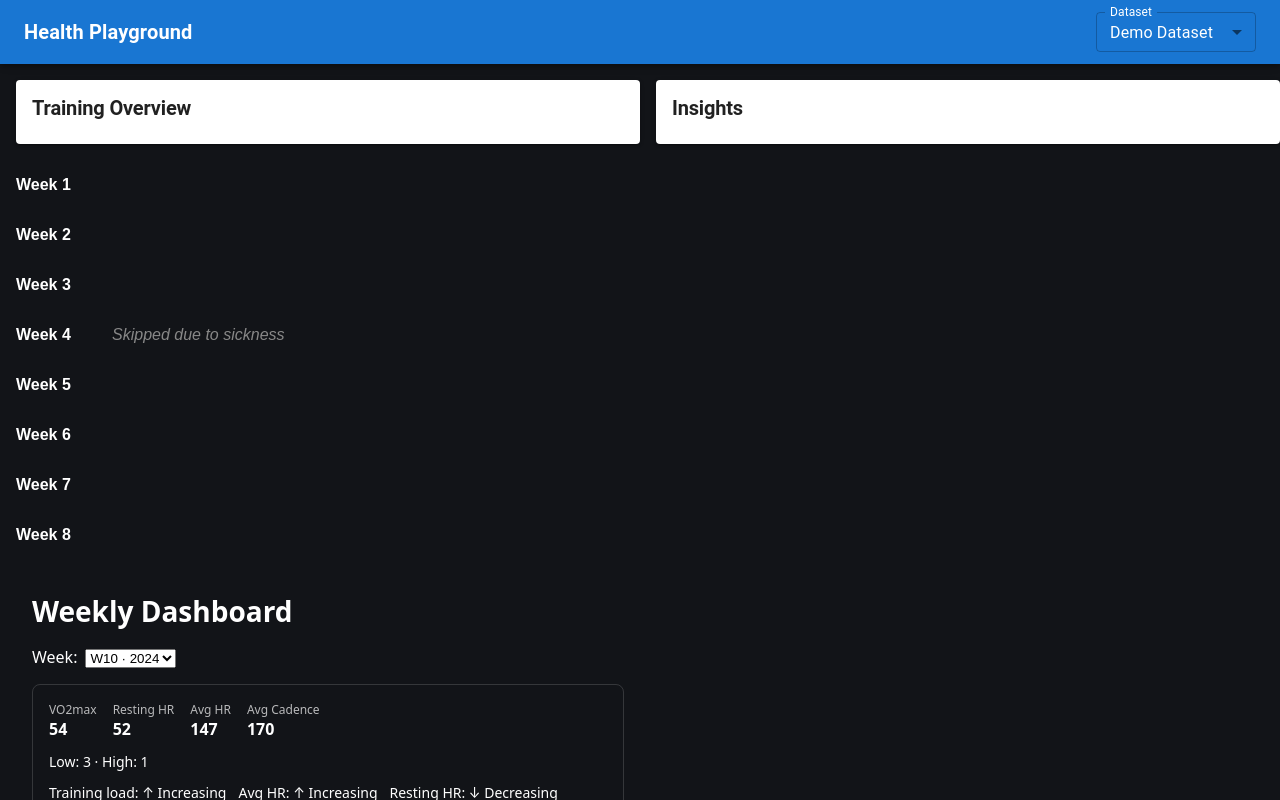
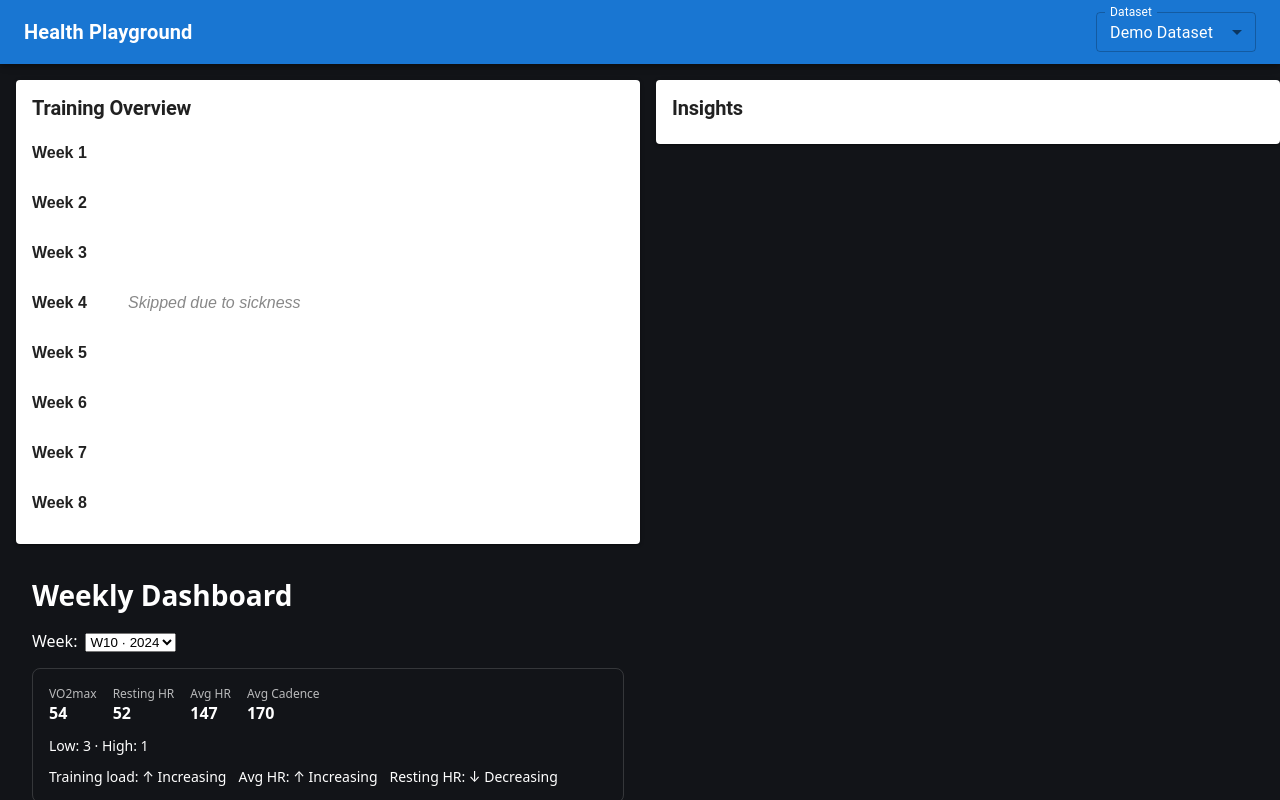
Before and after one commit to ketilaa/health-sdlc-playground, a Next.js app in the folder frontend/: page / in a window 1280 px wide. Shown: the top 800 px of the page. Built offline with nearby package versions, Linux system fonts and the light colour scheme.

Commit message:
fix(ui): apply activity type color tokens and place RunnerDashboard inside training-overview

```diff
--- a/frontend/src/app/layout.tsx
+++ b/frontend/src/app/layout.tsx
@@ -14,6 +14,10 @@ const rootCss = `
   --color-activity-intervals: ${themeTokens['--color-activity-intervals']};
   --color-activity-skipped: ${themeTokens['--color-activity-skipped']};
 }
+[data-activity-type="long_run"] { background-color: var(--color-activity-long-run); }
+[data-activity-type="restorative_run"] { background-color: var(--color-activity-restorative-run); }
+[data-activity-type="intervals"] { background-color: var(--color-activity-intervals); }
+[data-activity-type="skipped"] { background-color: var(--color-activity-skipped); }
 html, body { margin: 0; padding: 0; }
 body {
   background-color: ${themeTokens['--color-background']};
--- a/frontend/src/components/HomePage.tsx
+++ b/frontend/src/components/HomePage.tsx
@@ -92,15 +92,8 @@ export default function HomePage() {
               >
                 Training Overview
               </Typography>
+              <RunnerDashboard />
             </Paper>
-
-            {/* Runner Dashboard: accordion-style week list exposing data-activity-type
-                attributes for CSS design token application (enforce-visual-theme feature).
-                Rendered as a sibling to training-overview, not inside it, to preserve
-                the home-page-structure-step-1 placeholder contract. */}
-            <Box data-testid="runner-dashboard-section">
-              <RunnerDashboard />
-            </Box>
 
             <Box data-testid="weekly-dashboard">
               <WeeklyDashboard />
```
